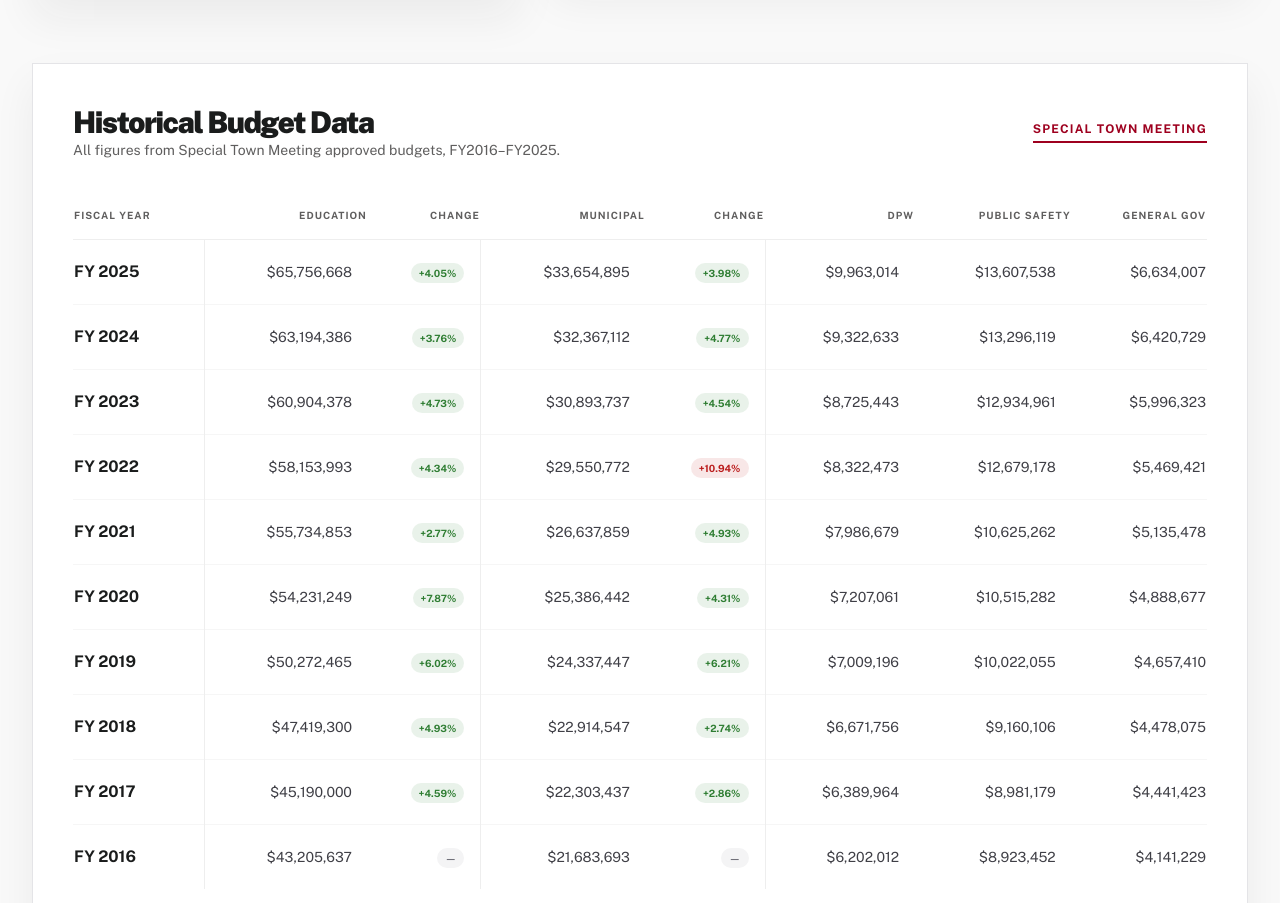
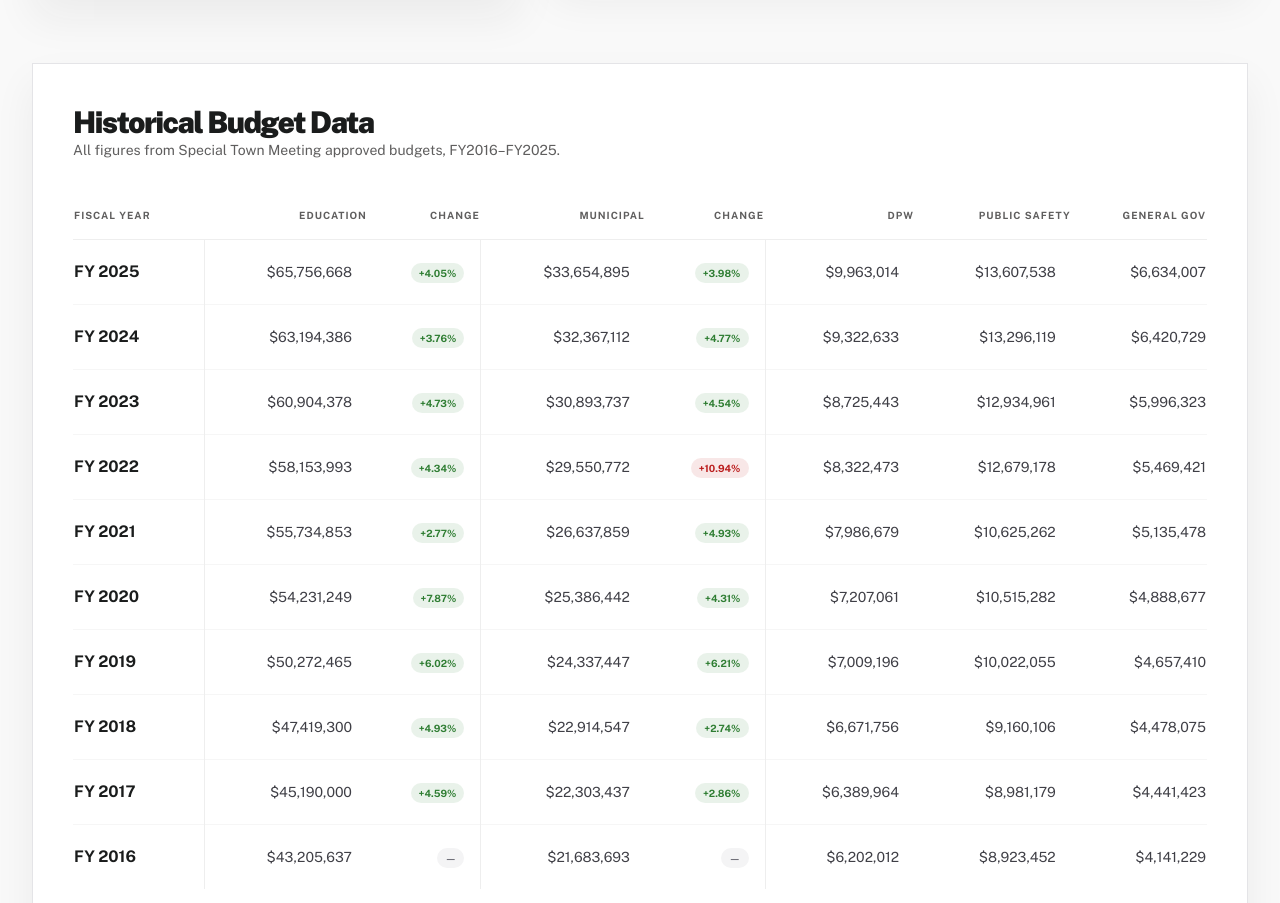
Before and after one commit to tirellat/winchester-budget, a React (Vite) app: page /summary in a window 1280 px wide. Shown: the part 1092-1995 px from the top of the page. Built offline with nearby package versions, Linux system fonts and the light colour scheme.

Commit message:
chore: remove Special Town Meeting button

```diff
--- a/src/pages/SummaryPage.tsx
+++ b/src/pages/SummaryPage.tsx
@@ -265,9 +265,6 @@ export default function SummaryPage() {
             <h2 className="text-3xl font-black tracking-tighter text-on-background">Historical Budget Data</h2>
             <p className="text-sm text-secondary">All figures from Special Town Meeting approved budgets, FY2016–FY2025.</p>
           </div>
-          <div className="flex items-center gap-4">
-            <button className="text-xs font-bold text-primary uppercase tracking-widest border-b-2 border-primary pb-1">Special Town Meeting</button>
-          </div>
         </div>
 
         <div className="overflow-x-auto pb-4">
```
